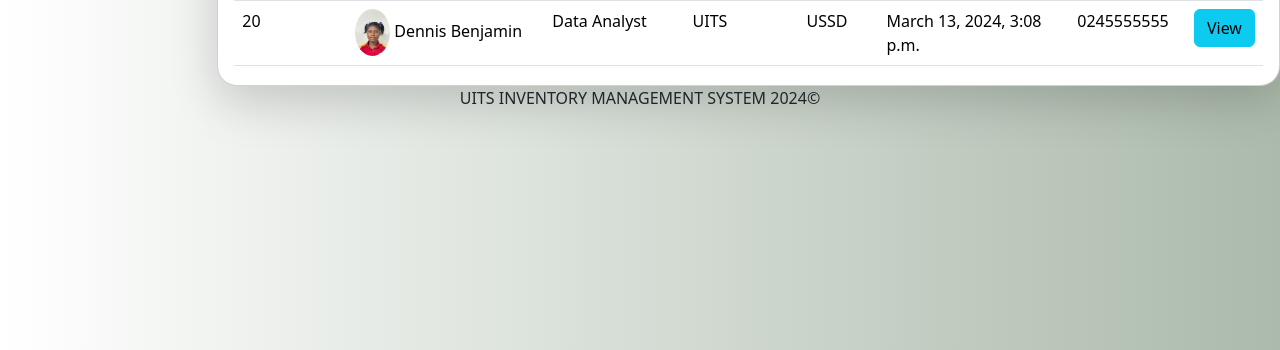
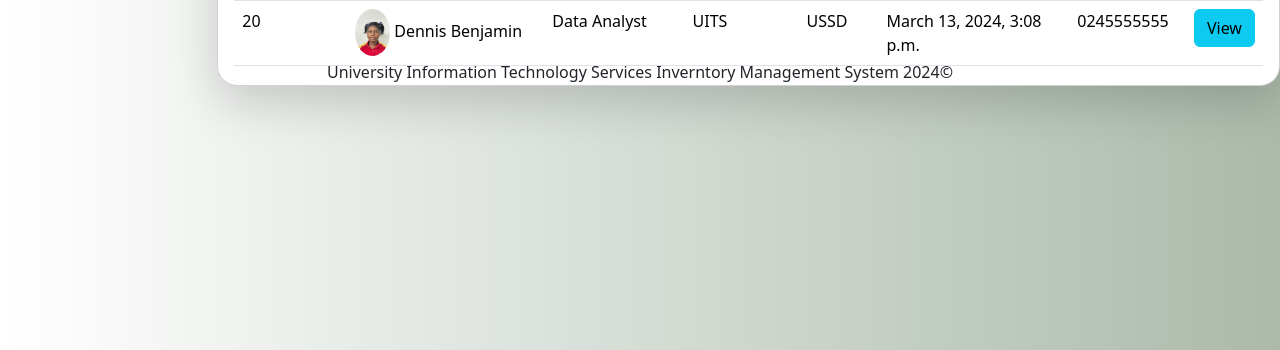
Before and after one commit to Magma4/ims-uits, a Django app: page /employees in a window 1280 px wide. Shown: the part 744-1094 px from the top of the page. Run offline with Django 5.2, Linux system fonts and the light colour scheme; a user stored in the database is signed in; data comes from the database, SQL or seed files in the repository; some libraries are stand-ins or nearby versions.

Commit message:
Footer issues

```diff
--- a/ims/templates/dashboard/dashboard.html
+++ b/ims/templates/dashboard/dashboard.html
@@ -393,8 +393,8 @@ background: linear-gradient(to right, #ffffff, #abbaab); /* W3C, IE 10+/ Edge, F
                 <div class="container-fluid" style="margin-bottom: 20rem;">
                 <div class="row">
                     <div class="col-md-12">
-                        <footer class="footer" style=" text-align: center; ">
-                            <p>UITS INVENTORY MANAGEMENT SYSTEM 2024&copy;</p>
+                        <footer class="fixed-bottom" style=" text-align: center; ">
+                            <p>University Information Technology Services  Inverntory Management System <script>document.write(new Date().getFullYear())</script>&copy;</p>
 
                         </footer>
 
--- a/ims/templates/user/register.html
+++ b/ims/templates/user/register.html
@@ -22,7 +22,6 @@
     <form method="POST">
       {% csrf_token %}
         <div class="row " style="margin-top: 1rem;">
-          <!-- {{ form }} -->
           <div class="form-control">
             {{form.username}}
           </div>
```
